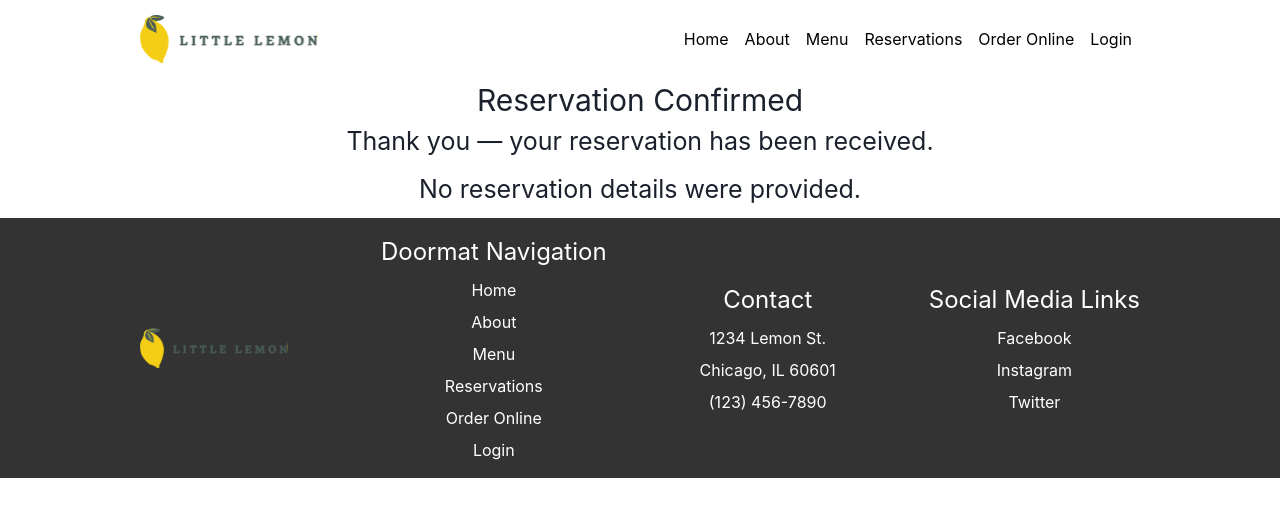
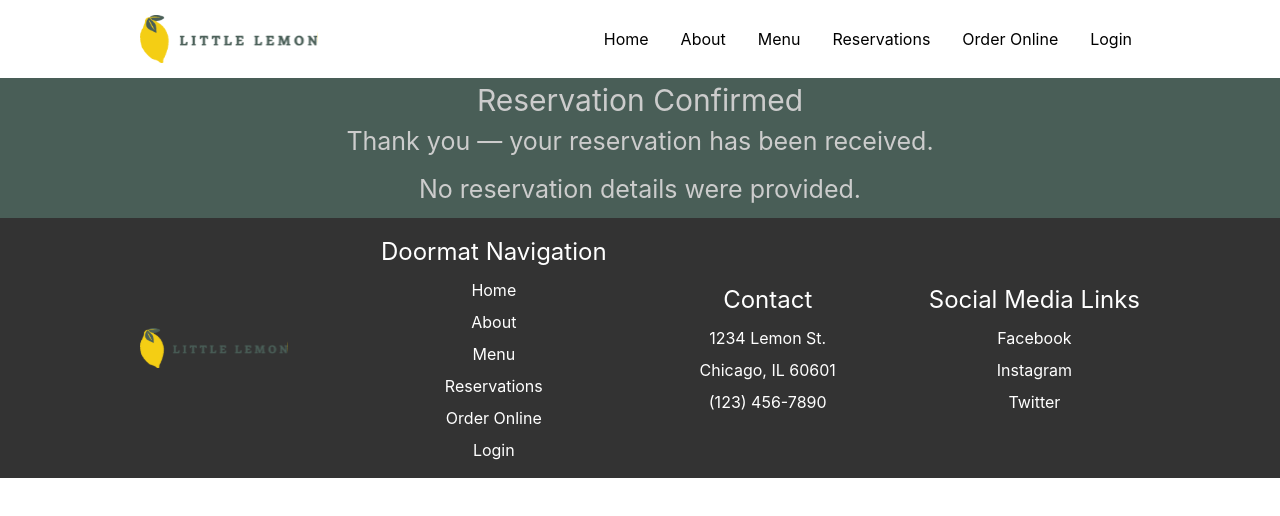
Before and after one commit to mflavel/react-Capstone, a React (Create React App) app in the folder little-lemon/: page /conformation in a window 1280 px wide. Shown: the top 516 px of the page. Built offline with nearby package versions, Linux system fonts and the light colour scheme.

Commit message:
fixe the conformation page and added drop down menu for media

```diff
--- a/little-lemon/src/Css/bookingForm.css
+++ b/little-lemon/src/Css/bookingForm.css
@@ -149,6 +149,7 @@
 
 
 
+
 /*Booking Form Page Edits*/
 .booking-container {
   background-color: #495e57;
@@ -218,3 +219,10 @@
   gap: 10px;
   flex-direction: row;
 }
+
+
+/* Confirmation Page Edits */
+.conformation-page {
+  background-color: #495e57;
+  color:#ccc;
+}
--- /dev/null
+++ b/little-lemon/src/Css/navbar.css
@@ -0,0 +1,209 @@
+.Nav {
+  grid-column: 1 / 4;
+  grid-row: 1 / 2;
+  padding: 0.5rem 1rem;
+  position: relative;
+  z-index: 1000;
+}
+
+/* horizontal navbar */
+.Nav a:hover{
+  background-color: #f4ce14;
+  border-radius: 6px;
+}
+
+.link-button{
+  grid-column: 1 / 4;
+  grid-row: 1 / 2;
+  padding: 0.20rem .5rem;
+  font: inherit;
+  cursor: pointer;
+}
+
+.link-button:hover{
+  background-color: #f4ce14;
+  border-radius: 6px;
+}
+
+.Nav .site-inner {
+  display: flex;
+  align-items: center;
+  justify-content: space-between;
+  max-width: 1000px;
+  margin: 0 auto;
+  width: 100%;
+}
+
+.Nav img {
+  height: 48px;
+  width: auto;
+}
+
+.Nav ul {
+  list-style: none;
+  display: flex;
+  gap: 1rem;
+  margin: 0;
+  padding: 0;
+  align-items: center;
+}
+
+.Nav a {
+  text-decoration: none;
+  padding: 0.25rem 0.5rem;
+  color:black;
+}
+
+.nav-links .active {
+  background-color: #495e57; /* green */
+  color: white;
+  border-radius: 6px;
+  padding: 0.25rem 0.6rem;
+}
+
+html {
+  scroll-behavior: smooth;
+}
+
+.hamburger {
+  display: none;
+  font-size: 1.8rem;
+  cursor: pointer;
+  user-select: none;
+}
+
+/* --- Dropdown styles for overflowed links --- */
+.more {
+  position: relative;
+}
+
+.more .dropdown {
+  display: none;
+  position: absolute;
+  right: 0;
+  top: 100%;
+  background-color: white;
+  border: 1px solid #ccc;
+  border-radius: 6px;
+  padding: 0.5rem 0;
+  min-width: 200px;
+  box-shadow: 0 4px 8px rgba(0, 0, 0, 0.15);
+  flex-direction: column;
+  z-index: 999;
+}
+
+.more:hover .dropdown {
+  display: flex;
+}
+
+.more .dropdown a,
+.more .dropdown .link-button {
+  padding: 0.5rem 1rem;
+  text-align: left;
+  color: black;
+  background: none;
+  border: none;
+  text-decoration: none;
+  width: 100%;
+}
+
+.more .dropdown a:hover,
+.more .dropdown .link-button:hover {
+  background-color: #f4ce14;
+  border-radius: 0;
+}
+
+/* Show dropdown only when menu is open */
+/* Ensure dropdown isn't forced visible by earlier/duplicate rules.
+   Dropdown visibility will be controlled by the mobile menu state (JS toggling
+   the `.show` class) and by user interactions. */
+.more .dropdown {
+  display: none;
+}
+
+/* When the mobile menu is open, dropdowns inside `.more` can be shown via
+   JS (for example by toggling an `.open` class on `.more`) or by :focus.
+   We avoid using :hover here because touch devices don't reliably support it. */
+.nav-links.show .more .dropdown {
+  /* keep hidden by default; JS can add .open to .more to show if desired */
+  display: none;
+}
+
+h2{
+    font-size: 1.5rem;
+}
+
+
+/* --- Responsive Styling --- */
+@media (max-width: 800px) {
+  .Nav .site-inner {
+    flex-wrap: wrap;
+  }
+
+  /* show hamburger icon */
+  .hamburger {
+    display: block;
+    cursor: pointer;
+  }
+
+  /* Prevent dropdown from appearing until hamburger is opened */
+  .more .dropdown {
+    display: none;
+  }
+
+  /* Only show dropdown when mobile menu is open and More is tapped/hovered */
+  .nav-links.show .more:hover .dropdown,
+  .nav-links.show .more:focus-within .dropdown {
+    display: flex;
+    flex-direction: column;
+  }
+
+  /* hide nav links by default */
+  .nav-links {
+    display: none !important;
+    flex-direction: column;
+    position: absolute;
+    top: 60px;
+    right: 1rem;
+    background-color: white;
+    border: 1px solid #ccc;
+    border-radius: 8px;
+    width: 180px;
+    box-shadow: 0 4px 8px rgba(0, 0, 0, 0.15);
+    gap: 0.25rem; /* reduced vertical spacing between items */
+    padding: 0.25rem 0.5rem;
+  }
+
+  /* show links when "show" class is added */
+  .nav-links.show {
+    display: flex !important;
+  }
+
+  .nav-links a,
+  .link-button {
+    color: black;
+    padding: 0.25rem 0; /* smaller vertical padding */
+    text-align: left;
+    width: 100%;
+  }
+
+  /* Ensure each list item and its link/button render as full-width blocks
+     and ignore any inline styles set by JS (adjustNav) that may create
+     inconsistent spacing. */
+  .nav-links li {
+    display: block !important;
+    margin: 0;
+    padding: 0;
+  }
+
+  .nav-links a,
+  .nav-links .link-button {
+    display: block !important;
+    width: 100% !important;
+  }
+
+  .Nav ul {
+    gap: 0.25rem;
+    font-size: 0.9rem;
+  }
+}
--- a/little-lemon/src/Header.js
+++ b/little-lemon/src/Header.js
@@ -1,19 +1,19 @@
 
 
 const Header = () => {
-    return(
+  return (
     <head>
       <meta charset="UTF-8" />
       <meta name="viewport" content="width=device-width, initial-scale=1.0" />
       <meta name="description" content="Little Lemon restaurant" />
 
 
-  <link rel="icon" type="image/png" href="%PUBLIC_URL%/favicon.png" />
+      <link rel="icon" type="image/png" href="%PUBLIC_URL%/lemon-icon.png" />
 
 
       <meta property="og:title" content="Little Lemon" />
       <meta property="og:description" content="Little Lemon is a charming neighborhood bistro that serves simple food and classic cocktails in a lively but casual environment." />
-  <meta property="og:image" content="%PUBLIC_URL%/favicon.png" />
+      <meta property="og:image" content="%PUBLIC_URL%/lemon-icon.png" />
 
       <title>Little Lemon</title>
     </head>)
--- a/little-lemon/src/index.css
+++ b/little-lemon/src/index.css
@@ -4,79 +4,7 @@
   grid-template-rows: 2fr 1fr;
 }
 
-.Nav {
-  grid-column: 1 / 4;
-  grid-row: 1 / 2;
-  padding: 0.5rem 1rem;
-}
 
-/* horizontal navbar */
-.Nav a:hover{
-  background-color: #f4ce14;
-  border-radius: 6px;
-}
-
-.link-button{
-  grid-column: 1 / 4;
-  grid-row: 1 / 2;
-  padding: 0.20rem .5rem;
-  font: inherit;
-}
-
-.link-button:hover{
-  background-color: #f4ce14;
-  border-radius: 6px;
-}
-
-.Nav .site-inner {
-  display: flex;
-  align-items: center;
-  justify-content: space-between;
-  max-width: 1000px;
-  margin: 0 auto;
-  width: 100%;
-}
-
-.Nav img {
-  height: 48px;
-  width: auto;
-}
-
-.Nav ul {
-  list-style: none;
-  display: flex;
-  gap: 1rem;
-  margin: 0;
-  padding: 0;
-  align-items: center;
-}
-
-.Nav a {
-  text-decoration: none;
-  padding: 0.25rem 0.5rem;
-  color:black;
-}
-
-.nav-links .active {
-  background-color: #495e57; /* green */
-  color: white;
-  border-radius: 6px;
-  padding: 0.25rem 0.6rem;
-}
-
-html {
-  scroll-behavior: smooth;
-}
-
-@media (max-width: 600px) {
-  .Nav ul {
-    gap: 0.5rem;
-    font-size: 0.9rem;
-  }
-}
-h2{
-    font-size: 1.5rem;
-}
 
 /* Main Style */
 /* Hero image fixed size */
--- a/little-lemon/src/pages/BookingForm.js
+++ b/little-lemon/src/pages/BookingForm.js
@@ -25,13 +25,16 @@ const BookingForm = () => {
     });
 
 
-    const [clicked, setClicked] = useState(false);
     const [showConfirm, setShowConfirm] = useState(false);
     const [pendingPayload, setPendingPayload] = useState(null);
 
     // Use Formik for form state and validation
     const formik = useFormik({
         initialValues: {
+            date: state?.date || '',
+            time: state?.time || '',
+            guests: state?.guests || '',
+            occasion: state?.occasion || '',
             name: '',
             email: '',
             phone: ''
--- a/little-lemon/src/pages/Footer.js
+++ b/little-lemon/src/pages/Footer.js
@@ -1,5 +1,5 @@
 import { HStack, VStack } from "@chakra-ui/react";
-import logo from "../images/Logo .svg";
+import logo from "../images/Logo.svg";
 import {useLocation } from "react-router-dom";
 
 
--- a/little-lemon/src/pages/Nav.js
+++ b/little-lemon/src/pages/Nav.js
@@ -1,44 +1,197 @@
-import logo from "../images/Logo .svg";
+import React, { useState, useEffect, useRef } from "react";
 import { Link, useLocation, useNavigate } from "react-router-dom";
+import "../Css/navbar.css";
+import logo from "../images/Logo.svg";
 
-const Nav = () => {
-  const location = useLocation(); // get current path
+const Nav = ({ handleNavClick }) => {
+  const location = useLocation();
   const navigate = useNavigate();
+  const [isOpen, setIsOpen] = useState(false); // hamburger menu
+  const [hasOverflow, setHasOverflow] = useState(false);
+  const [isDropdownOpen, setIsDropdownOpen] = useState(false); // "More" dropdown
 
-  const handleNavClick = (sectionId) => {
-    console.log("Nav: clicked ->", sectionId, "current path:", location.pathname);
+  const navLinksRef = useRef(null);
+  const dropdownRef = useRef(null);
+
+  const toggleMenu = () => {
+    setIsOpen((v) => !v);
+    // keep dropdown closed when toggling top-level mobile menu
+    setIsDropdownOpen(false);
+  };
+
+  const closeMenu = () => {
+    setIsOpen(false);
+    setIsDropdownOpen(false);
+  };
+
+  const toggleDropdown = (e) => {
+    e.stopPropagation(); // prevent document click handler from immediately closing it
+    setIsDropdownOpen((v) => !v);
+  };
+
+  const handleNavClickLocal = (sectionId) => {
     if (location.pathname === "/") {
       const el = document.getElementById(sectionId);
-      console.log("Nav: found element on / ?", !!el);
       if (el) el.scrollIntoView({ behavior: "smooth" });
-      return;
+    } else {
+      navigate("/", { state: { scrollTo: sectionId } });
     }
-    // navigate to home and pass target in state (reliable)
-    navigate("/", { state: { scrollTo: sectionId } });
   };
+
+  // Move overflowing links into dropdown (DOM manipulation)
+  const adjustNav = () => {
+    const nav = navLinksRef.current;
+    const dropdown = dropdownRef.current;
+    if (!nav || !dropdown) return;
+
+    // reset dropdown content
+    dropdown.innerHTML = "";
+    const available = nav.offsetWidth - 500;
+    let total = 0;
+
+    // only consider non-"more" children
+    const links = Array.from(nav.children).filter(
+      (el) => !el.classList.contains("more")
+    );
+
+    // make sure they're visible (reset)
+    links.forEach((el) => (el.style.display = "inline-flex"));
+
+    for (let i = links.length - 1; i >= 0; i--) {
+      total += links[i].offsetWidth;
+      if (total > available) {
+        // move the element into the dropdown (prepend so order stays correct)
+        dropdown.prepend(links[i]);
+      }
+    }
+
+    setHasOverflow(dropdown.children.length > 0);
+  };
+
+  useEffect(() => {
+    adjustNav();
+    window.addEventListener("resize", adjustNav);
+    return () => window.removeEventListener("resize", adjustNav);
+  }, []);
+
+  // Close the dropdown if you click outside
+  useEffect(() => {
+    const handleClickOutside = (event) => {
+      // if clicked outside the .more element, close dropdown
+      if (
+        dropdownRef.current &&
+        !dropdownRef.current.contains(event.target) &&
+        !event.target.closest(".more")
+      ) {
+        setIsDropdownOpen(false);
+      }
+    };
+    document.addEventListener("mousedown", handleClickOutside);
+    return () => document.removeEventListener("mousedown", handleClickOutside);
+  }, []);
+
+  // Close menu when any link inside the dropdown is clicked
+  useEffect(() => {
+    const dropdown = dropdownRef.current;
+    if (!dropdown) return;
+
+    const onDropdownClick = (e) => {
+      // If a link or button inside the dropdown is clicked, close menus.
+      // matches either <a ...> or <button ...> (the link-button).
+      const clicked = e.target.closest("a, button");
+      if (clicked) {
+        // Let the navigation happen, then close menus
+        closeMenu();
+      }
+    };
+
+    dropdown.addEventListener("click", onDropdownClick);
+    return () => dropdown.removeEventListener("click", onDropdownClick);
+  }, [dropdownRef.current]); // re-run if dropdownRef changes
+
+  // Close the mobile menu when the route changes (covers Link navigation and programmatic navigate)
+  useEffect(() => {
+    // whenever location changes, ensure menus are closed
+    closeMenu();
+    // we only need to run this when the pathname changes
+  }, [location.pathname]);
 
   return (
     <nav className="Nav">
       <div className="site-inner">
-        <img src={logo} alt="Logo" />
-        <div className="nav-links">
-          {/* Links for navigation bar */}
-          <Link to="/" className={location.pathname === "/" ? "active" : ""}>Home</Link>
-          <button
-            type="button"
-            className="link-button"
-            data-test="about-btn"
-            onClick={() => handleNavClick("about-section")}
-          > About
-          </button>
-          <Link to="/menu" className={location.pathname === "/menu" ? "active" : ""}>Menu</Link>
-          <Link to="/reservations" className={location.pathname === "/reservations" ? "active" : ""}>Reservations</Link>
-          <Link to="/order-online" className={location.pathname === "/order-online" ? "active" : ""}>Order Online</Link>
-          <Link to="/login" className={location.pathname === "/login" ? "active" : ""}>Login</Link>
+        <img src={logo} alt="Logo" className="logo" />
+
+        <div className="hamburger" onClick={toggleMenu}>
+          ☰
         </div>
+
+        <ul className={`nav-links ${isOpen ? "show" : ""}`} ref={navLinksRef}>
+          <li>
+            <Link
+              to="/"
+              className={location.pathname === "/" ? "active" : ""}
+              onClick={closeMenu}
+            >
+              Home
+            </Link>
+          </li>
+
+          <li>
+            <button
+              type="button"
+              className="link-button"
+              onClick={() => {
+                handleNavClickLocal("about-section");
+                closeMenu();
+              }}
+            >
+              About
+            </button>
+          </li>
+
+          <li>
+            <Link
+              to="/menu"
+              className={location.pathname === "/menu" ? "active" : ""}
+              onClick={closeMenu}
+            >
+              Menu
+            </Link>
+          </li>
+
+          <li>
+            <Link
+              to="/reservations"
+              className={location.pathname === "/reservations" ? "active" : ""}
+              onClick={closeMenu}
+            >
+              Reservations
+            </Link>
+          </li>
+
+          <li>
+            <Link
+              to="/order-online"
+              className={location.pathname === "/order-online" ? "active" : ""}
+              onClick={closeMenu}
+            >
+              Order Online
+            </Link>
+          </li>
+
+          <li>
+            <Link
+              to="/login"
+              className={location.pathname === "/login" ? "active" : ""}
+              onClick={closeMenu}
+            >
+              Login
+            </Link>
+          </li>
+        </ul>
       </div>
     </nav>
   );
-}
+};
 
 export default Nav;
```
Also changed, not shown: little-lemon/src/pages/Reservations.js (+1 -6 lines), little-lemon/src/images/Logo.svg (renamed from little-lemon/src/images/Logo .svg), little-lemon/src/pages/Conformation.js (line endings or trailing spaces). Lines whose indentation alone changed are shown as unchanged.
